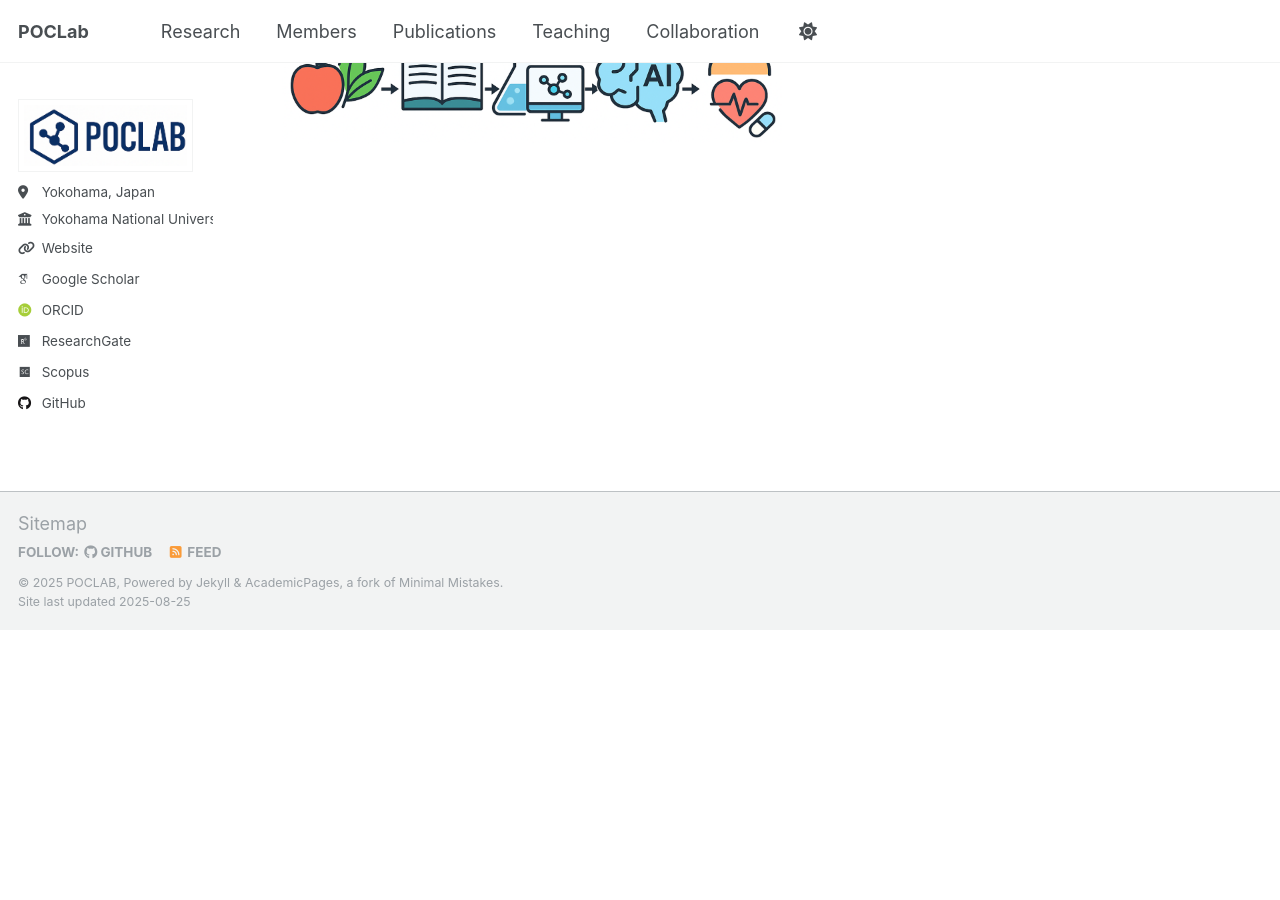
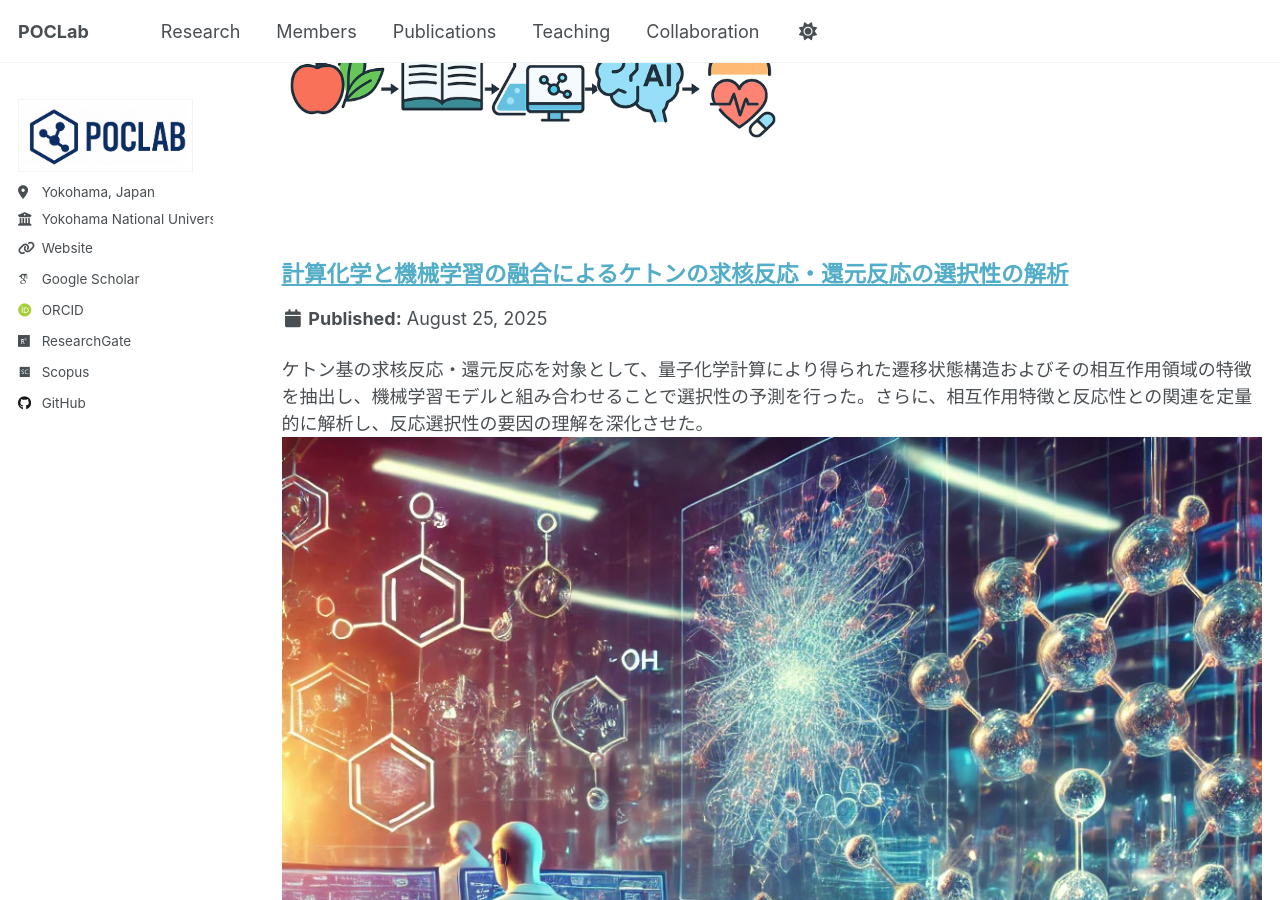
Before and after one commit to poclab-web/homepage, a Jekyll site: the page built from _pages/portfolio.html, in a window 1280 px wide and 900 px high, scrolled down 496 px. Built offline with Jekyll 4.4.1, drawn with Linux system fonts in a browser that asks for light colours; some web fonts are replaced; a script that is not in the unit is left out; before the commit the page ends 1125 px from its top, so only the background shows below that; part of the change alters nothing that is shown.

Commit message:
04_ketoneを加筆し、portopholioに画像をアップロードしました。

```diff
--- a/_portfolio/04_ketone_reduction_TS_ML.md
+++ b/_portfolio/04_ketone_reduction_TS_ML.md
@@ -1,68 +1,65 @@
 ---
-title: "ケトンの不斉還元反応における遷移状態構造の相互作用解析と機械学習による選択性予測"
-excerpt: "CBSおよびDIP-Chlorideを用いたケトン不斉還元反応を対象として、量子化学計算により得られた遷移状態構造およびその相互作用領域の特徴を抽出し、機械学習モデルと組み合わせることで選択性の予測を行った。さらに、相互作用特徴と反応性との関連を定量的に解析し、不斉反応の要因の理解を深化させた。<br/>
-<img src='../images/500x300.png'>"
+title: "計算化学と機械学習の融合によるケトンの求核反応・還元反応の選択性の解析"
+excerpt: "ケトン基の求核反応・還元反応を対象として、量子化学計算により得られた遷移状態構造およびその相互作用領域の特徴を抽出し、機械学習モデルと組み合わせることで選択性の予測を行った。さらに、相互作用特徴と反応性との関連を定量的に解析し、反応選択性の要因の理解を深化させた。<br/>
+<img src='../images/portfolio/QSSR_image.webp'>"
 collection: portfolio
-published: false
+published: true
 ---
 
 ## プロジェクト概要
+有機化学において、量子化学計算から得られる電子的情報や化学理論に基づく指標と、実験で得られる反応性との関連付けは極めて重要である。本研究では、この結び付けを強化するため、量子化学計算により得られた相互作用領域の特徴を有した電子情報を機械学習モデルに組み込み、化学反応選択性と相互作用領域との関連を定量的に解析した。
 
-有機化学において、量子化学計算から得られる電子的情報や化学理論に基づく指標と、実験で得られる反応性との関連付けは極めて重要である。本研究では、この結び付けを強化するため、量子化学計算により得られた相互作用領域の特徴を有したグリッド情報を機械学習モデルに組み込み、化学反応選択性と相互作用領域との関連を定量的に解析した。
+## 研究の背景
+有機合成化学において、反応選択性や反応性の制御は重要です。特に、ケトン基に対する求核反応や還元反応は反応性に富むアルコールを立体選択的に合成する方法として重要でです。これまで、計算や実験、機械学習的なアプローチによってケトン基に対する反応選択性の説明や予測が試みられてきましたが、ケトン基や反応剤の構造は多様なため網羅的に選択性を説明することは困難でした。我々のグループでは、反応の本質を決定している立体電子状態の評価を軸として、計算化学とデータ駆動的なアプローチを融合させることで、反応選択制の網羅的な予測手法の確立や体系的な理解を目指しています。
 
-## 研究内容
+## 研究テーマ
+### 1. ケトンの求核反応の面選択性予測****
+#### 研究内容
+- 分子の電子状態と反応選択性の間の関係を解明する新しい手法を開発
+- 本手法を用いて 323 反応の選択性の定量的な予測に成功
+- 天然物や医薬品分子の設計への応用に期待
+#### 🔬 **研究手法・アプローチ**
+- 反応性と電子状態の関係(Salem-Klopman式)をもとに、立体電子状態を評価する手法を開発
+- 理論ではわからないところに経験的なパラメータを導入し、データ駆動的に最適化
+- これまで困難だった体系的は反応選択性の理解に成功!
 
-
-
-### 1. ****
-
+### 2. ケトンの不斉還元反応の選択性解析****
+#### 研究内容
+- ケトン基質の触媒による遷移状態構造を用いた相互作用解析機械学習モデルの開発
+#### 🔬 **研究手法・アプローチ**
 - 14種のケトン基質に対して,CBS還元反応の量子化学計算による遷移状態構造を導出
 - それら14個の基質を得られたTS構造を元にクラスタリング、それ以外の90個の基質に対して仮想TS構造を導出
+- 導出した遷移状態構造から分子間相互作用領域を導出し、機械学習モデルによって学習
+- DFT計算（ωB97X-D/def2-TZVP）により基質と遷移状態を解析
+- 反応部位での反応剤との立体・電子的相互作用をエネルギー分解して評価
+<img src='../images/portfolio/shimono_abstruct.png'>"
 
-
-
-
-## 🔬 **研究手法・アプローチ**
-
-### **計算化学手法**
-
-1. **量子化学計算によるTS構造導出**
-
-
-
-### **機械学習手法**
-
-1. **構造最適化と軌道解析**
-   DFT計算（ωB97X-D/def2-TZVP）により基質と遷移状態を解析
-
-2. **SAPT2法による分子間相互作用の解析**
-   反応部位での反応剤との立体・電子的相互作用をエネルギー分解して評価
-
-
-
-## 研究成果
-
-### 📊 **主要な発見**
-
-
-
-
-
-## 応用・展開
-
-### 🚀 **有機合成への応用**
-
-
+### 3. 競争反応実験を用いた反応性の収集
+#### 研究内容
+- ケトンの還元選択性の予測
+・競争反応を用いたケトンの還元選択性の定量実験法の開発
+・機械学習を用いて2つのケトン基をもつジケトンの還元選択性(位置選択性＆面選択性)を予測
+#### 🔬 **研究手法・アプローチ**
+実験手法
+同一系内で2種類の基質を反応させる競争反応を用いてケトンの還元反応の反応速度のデータ(約70基質)を取得
+計算化学手法
+1.量子化学計算で構造最適化
+　実験した基質の構造を最適化
+2.最適化された構造を解析
+　電荷や振動情報、3次元的な電子状態などを算出
+機械学習手法
+1.実験値と解析結果のデータセットを機械学習
+　反応速度の予測モデルを作成
+2.還元選択性の予測
+　作成したモデルを用いて還元選択性を予測
+<img src='../images/portfolio/competitive_reaction_abstruct.jpg'>"
 
 ### 🔍 **学術的・産業的意義**
-
-
+反応の本質を支配している立体電子状態の評価を軸として、遷移状態解析とデータ駆動的なアプローチを融合することで様々な基質や反応剤に対する反応選択性の網羅的な理解が可能にしています。
 
 ## 関連論文
-
-
-
-- Chen, B.; Guo, H. et al. Predicting Reaction Performance in C–N Cross-Coupling Using Machine Learning.
-  *Science*, 2018, **360**, 6385.
-
+- Sakaguchi, Daimon, Kawasaki, Taisei, Itakura, Mayu, Tada, Chihiro, and Hiroaki Got
+- Sakaguchi, Daimon, Shimono, Masaki, and Hiroaki Gotoh, "" (2025) submitted.
+- Sakaguchi, Daimon, and Hiroaki Gotoh. "Using Three-Dimensional Information to Predict and Interpret the Facial Selectivities of Nucleophilic Additions to Cyclic Ketones." Journal of Chemical Information and Modeling 64.8 (2024): 3213-3221.
+- Sakaguchi, Daimon, and Hiroaki Gotoh. "Quantification of steric hindrance by geometric calculation, prediction of the reductive selectivity of ketones, and clarification of reaction mechanism." (2022).
 ---
```
Also changed, not shown: images/portfolio/QSSR_image.webp (added), images/portfolio/competitive_reaction_abstruct.jpg (added), images/portfolio/shimono_abstruct.png (added).
